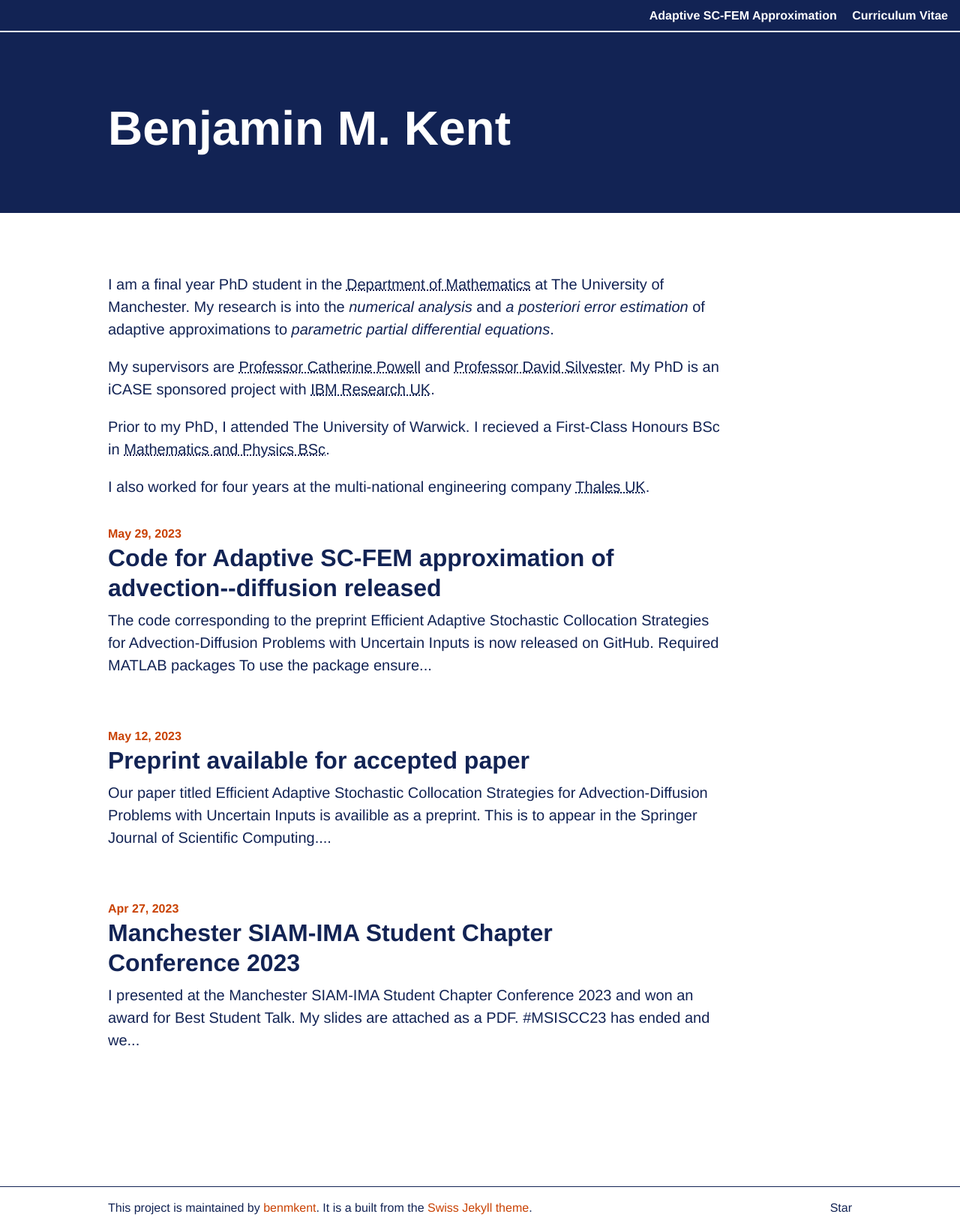
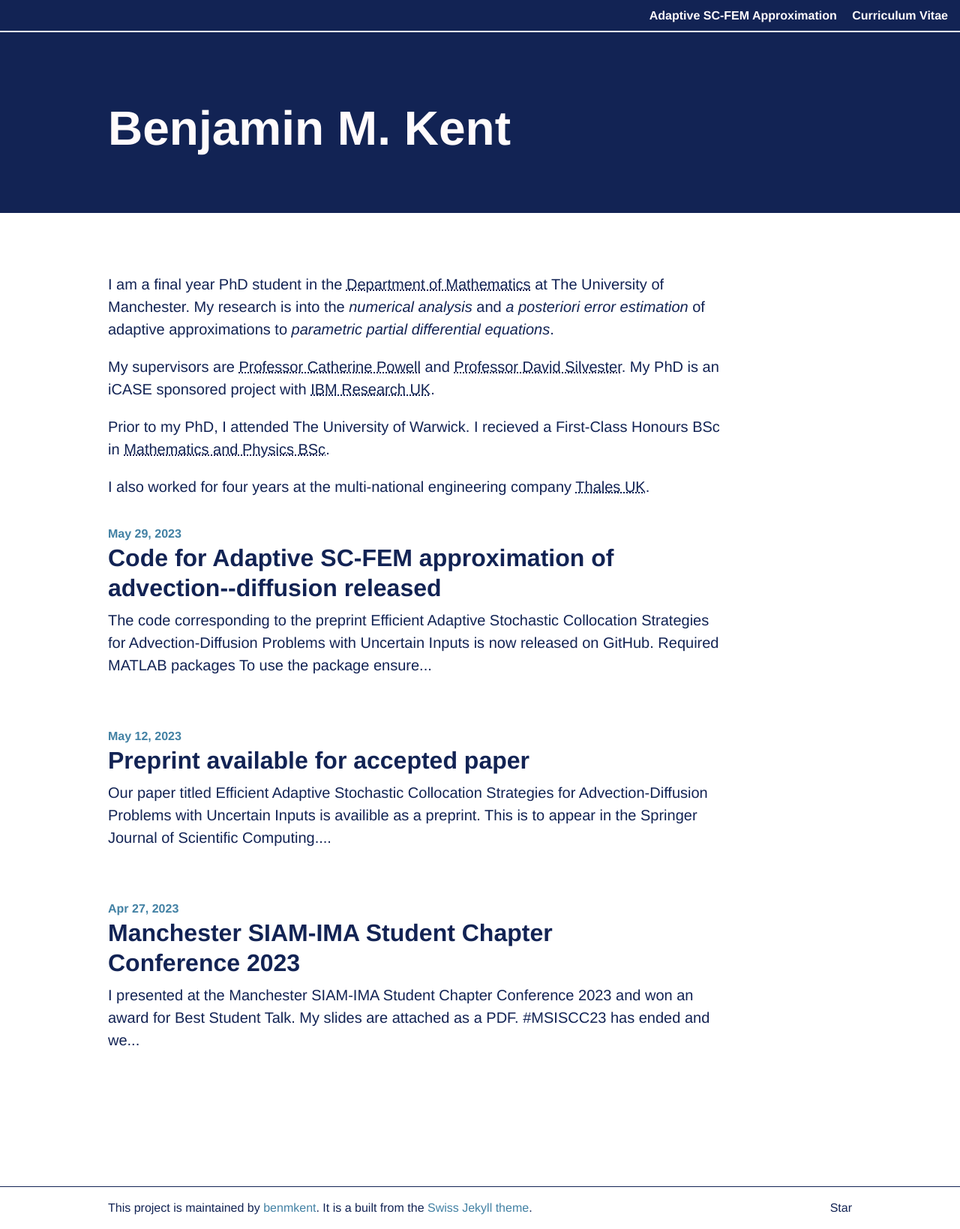
Before and after one commit to benmkent/benmkent.github.io, a Jekyll site: the page built from index.md, in a window 1280 px wide. Shown: the whole page at 75% size. Built offline with Jekyll 4.4.1, drawn with Linux system fonts in a browser that asks for light colours.

Commit message:
update color scheme

```diff
--- a/_sass/_theme-bk.scss
+++ b/_sass/_theme-bk.scss
@@ -1,19 +1,22 @@
 // Color variables
-$black: #122354;
-$blue: #C94203;
-$blue-small: #C94203;
-$white: #fff;
+$black: #181818;
+$red: #F6511D;
+$red-small: #DC3918;
+$blue: #122354;
+$blue-small: #3E5D32;
+$gray: #4281A4;
+$white: #FFFBFC;
 
 // Config
-$color-background: $black !default;
+$color-background: $blue !default;
 $color-dot-accent: $blue !default;
 $color-foreground: $white !default;
 $color-title: $white !default;
-$color-body-text: $black !default;
-$color-text-accent: $blue !default;
+$color-body-text: $blue !default;
+$color-text-accent: $gray !default;
 $color-code: $blue-small !default;
-$color-nav-link: $blue !default;
-$color-primary-link: $blue !default;
+$color-nav-link: $gray !default;
+$color-primary-link: $gray !default;
 
 .font-smoothing {
   -webkit-font-smoothing: antialiased;
```
Also changed, not shown: 1 other file.
